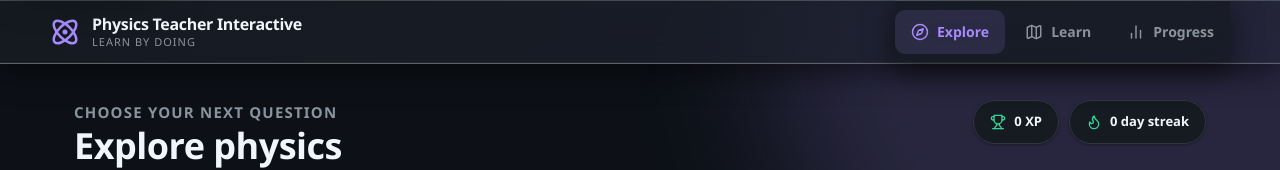
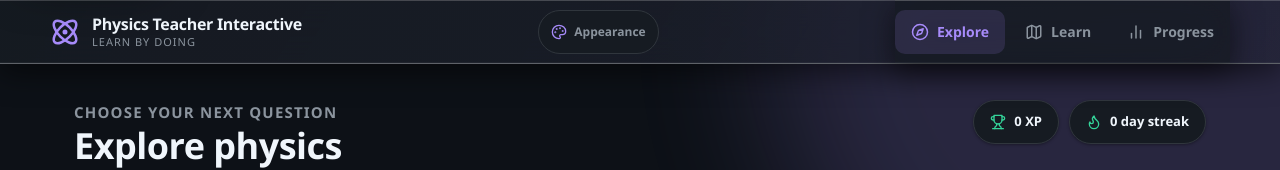
Before and after one commit to RmaNMetaverse/Physics-Teacher-Interactive, a React (Vite) app: page /#/explore in a window 1280 px wide. Shown: the top 170 px of the page. Built offline with nearby package versions, Linux system fonts and the light colour scheme.

Commit message:
Repair theme discoverability and Learn layout

```diff
--- a/src/app/AppShell.tsx
+++ b/src/app/AppShell.tsx
@@ -1,5 +1,5 @@
 import type { ReactNode, RefObject } from 'react';
-import { Atom, ChartNoAxesColumn, Compass, Map } from 'lucide-react';
+import { Atom, ChartNoAxesColumn, Compass, Map, Palette } from 'lucide-react';
 import type { AppRoute } from './router';
 import { toHash } from './router';
 
@@ -20,6 +20,11 @@ export function AppShell({ route, learnHash, recoveryMessage, mainRef, children
         <Atom aria-hidden="true" />
         <span>Physics Teacher Interactive<small>Learn by doing</small></span>
       </a>
+      <a className="appearance-shortcut" href={toHash({ page: 'progress' })} aria-label="Appearance and themes" title="Appearance and themes" onClick={() => {
+        try { sessionStorage.setItem('physics-focus-appearance', 'true'); } catch { /* Continue if storage is blocked. */ }
+      }}>
+        <Palette aria-hidden="true" /><span>Appearance</span>
+      </a>
       <nav className="primary-nav" aria-label="Main navigation">
         <a href={toHash({ page: 'explore' })} aria-current={current === 'explore' ? 'page' : undefined}><Compass aria-hidden="true" />Explore</a>
         <a href={learnHash} aria-current={current === 'learn' ? 'page' : undefined}><Map aria-hidden="true" />Learn</a>
--- a/src/pages/ProgressPage.tsx
+++ b/src/pages/ProgressPage.tsx
@@ -1,4 +1,4 @@
-import { useState, useId } from 'react';
+import { useEffect, useState, useId } from 'react';
 import { Download, RefreshCw, Upload, Volume2, VolumeX, Sparkles, Zap, Palette, Layers3 } from 'lucide-react';
 import { courseCatalog, courses } from '../learning/catalog';
 import { createProgressV2, parseProgressV2, serializeProgressV2 } from '../progress/progress';
@@ -17,6 +17,17 @@ export interface ProgressPageProps {
 export function ProgressPage({ progress, onProgressChange }: ProgressPageProps) {
   const [importStatus, setImportStatus] = useState<{ type: 'success' | 'error'; message: string } | null>(null);
   const fileInputId = useId();
+
+  useEffect(() => {
+    let focusAppearance = false;
+    try {
+      focusAppearance = sessionStorage.getItem('physics-focus-appearance') === 'true';
+      if (focusAppearance) sessionStorage.removeItem('physics-focus-appearance');
+    } catch {
+      focusAppearance = false;
+    }
+    if (focusAppearance) requestAnimationFrame(() => document.getElementById('settings-heading')?.scrollIntoView({ block: 'start' }));
+  }, []);
 
   const handleGoalChange = (goal: 1 | 3 | 5) => {
     onProgressChange?.({
@@ -193,6 +204,7 @@ export function ProgressPage({ progress, onProgressChange }: ProgressPageProps)
       {/* Settings & Preferences */}
       <section className="progress-settings-section" aria-labelledby="settings-heading">
         <h2 id="settings-heading">Settings & Preferences</h2>
+        <p className="settings-entry-copy">Appearance, colors, and Liquid Glass are available here from the Appearance button in the top bar.</p>
 
         <div className="settings-grid">
           <fieldset className="setting-card appearance-card">
--- a/src/styles/path.css
+++ b/src/styles/path.css
@@ -7,7 +7,8 @@
 /* Course Path Header */
 .course-path-header {
   display: grid;
-  grid-template-columns: 1fr auto;
+  grid-template-columns: auto minmax(0, 1fr) auto;
+  align-items: center;
   gap: 20px;
   align-items: flex-end;
   margin-bottom: 24px;
@@ -48,6 +49,18 @@
   font-size: clamp(24px, 3vw, 34px);
   font-weight: 800;
   letter-spacing: -0.4px;
+}
+
+.course-path-header > div {
+  min-width: 0;
+}
+
+.course-path-header > div:not(.contextual-back) {
+  text-align: center;
+}
+
+.course-path-header dl {
+  justify-self: end;
 }
 
 .course-path-header dl {
--- a/src/styles/progress.css
+++ b/src/styles/progress.css
@@ -268,6 +268,13 @@
   font-weight: 800;
 }
 
+.settings-entry-copy {
+  margin: -8px 0 16px;
+  color: var(--muted);
+  font-size: 13px;
+  line-height: 1.5;
+}
+
 .settings-grid {
   display: grid;
   grid-template-columns: repeat(2, minmax(0, 1fr));
--- a/src/styles/responsive.css
+++ b/src/styles/responsive.css
@@ -73,6 +73,14 @@ html, body {
   .adventure-brand small {
     display: none;
   }
+
+  .appearance-shortcut {
+    margin-left: auto;
+    width: 44px;
+    padding: 0;
+  }
+
+  .appearance-shortcut span { position: absolute; width: 1px; height: 1px; padding: 0; margin: -1px; overflow: hidden; clip: rect(0, 0, 0, 0); white-space: nowrap; border: 0; }
 
   /* Persistent Mobile Bottom Navigation Bar (3 items: Explore, Learn, Progress) */
   .primary-nav {
--- a/src/styles/shell.css
+++ b/src/styles/shell.css
@@ -165,6 +165,32 @@ summary:focus-visible,
   color: var(--muted);
 }
 
+.appearance-shortcut {
+  display: inline-flex;
+  align-items: center;
+  justify-content: center;
+  gap: 7px;
+  min-height: 44px;
+  padding: 0 12px;
+  border: 1px solid var(--line);
+  border-radius: var(--radius-full);
+  background: var(--panel);
+  color: var(--muted);
+  font-size: 12px;
+  font-weight: 700;
+  text-decoration: none;
+  white-space: nowrap;
+}
+
+.appearance-shortcut:hover {
+  color: var(--text);
+  border-color: var(--accent);
+  background: var(--accent-soft);
+  text-decoration: none;
+}
+
+.appearance-shortcut svg { width: 16px; height: 16px; color: var(--accent); }
+
 /* Primary Navigation (Desktop Top Bar) */
 .primary-nav {
   display: flex;
```
Also changed, not shown: 2 other files (tests, documents, lock files or other folders).
